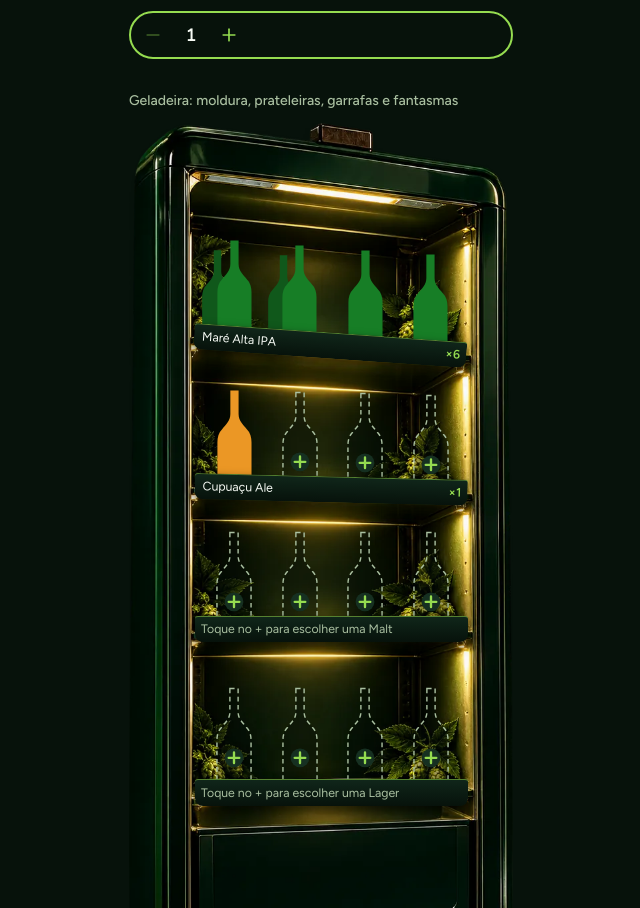
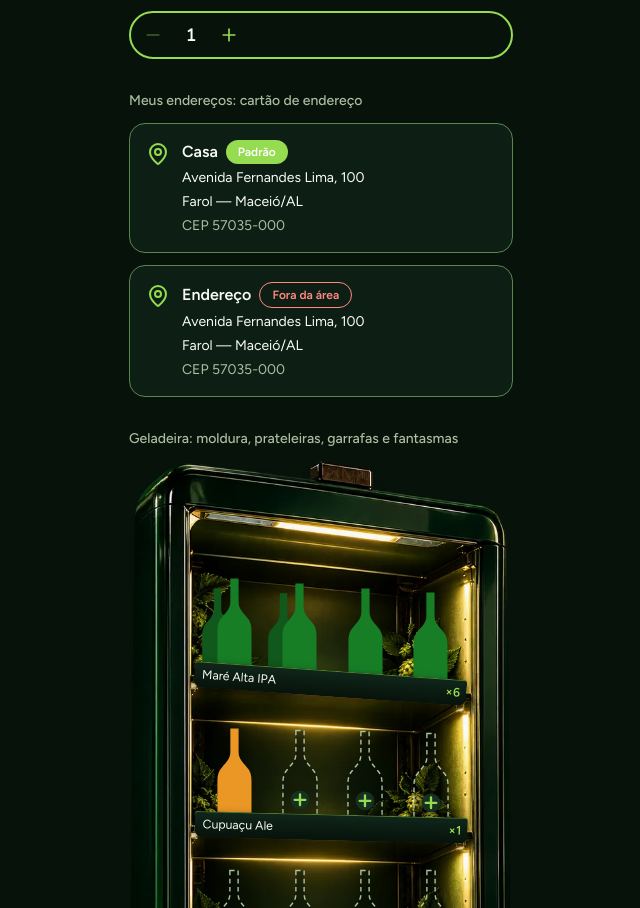
Before and after one commit to DiegoLCirqueira/Leguel-Beer, a Next.js app in the folder apps/web/: page /dev/tokens in a window 1280 px wide. Shown: the part 1892-2800 px from the top of the page, without its empty margins (319-959 px from the left). Built offline with nearby package versions, Linux system fonts and the light colour scheme; no server answers.

Commit message:
:sparkles: feat(web): adiciona o cartão de endereço com os selos Padrão e Fora da área

```diff
--- a/apps/web/src/components/component-showcase.tsx
+++ b/apps/web/src/components/component-showcase.tsx
@@ -1,6 +1,6 @@
 "use client";
 
-import type { CervejaCard } from "@leguele/shared";
+import type { CervejaCard, EnderecoResposta } from "@leguele/shared";
 import { ArrowRight, Link2, Lock, UserRound } from "lucide-react";
 import { useState } from "react";
 import type { ItemLocal } from "@/lib/geladeira/estado";
@@ -12,6 +12,7 @@ import {
   BottomSheet,
   Button,
   CardCerveja,
+  CartaoDeEndereco,
   Campo,
   CervejaNaoEncontrada,
   CategoryChips,
@@ -44,6 +45,19 @@ const swatches = [
   { name: "erro", className: "bg-erro" },
   { name: "aviso", className: "bg-aviso" },
 ];
+
+const enderecoExemplo: EnderecoResposta = {
+  id: "1",
+  apelido: "Casa",
+  cep: "57035000",
+  rua: "Avenida Fernandes Lima",
+  numero: "100",
+  bairro: "Farol",
+  cidade: "Maceió",
+  uf: "AL",
+  padrao: true,
+  foraDaArea: false,
+};
 
 const cervejaExemplo: CervejaCard = {
   id: "1",
@@ -176,6 +190,20 @@ export function ComponentShowcase() {
           rotulo="Quantidade de exemplo"
         />
       </Section>
+      <Section title="Meus endereços: cartão de endereço">
+        <ul className="flex flex-col gap-3">
+          <CartaoDeEndereco endereco={enderecoExemplo} />
+          <CartaoDeEndereco
+            endereco={{
+              ...enderecoExemplo,
+              id: "2",
+              apelido: undefined,
+              padrao: false,
+              foraDaArea: true,
+            }}
+          />
+        </ul>
+      </Section>
       <Section title="Geladeira: moldura, prateleiras, garrafas e fantasmas">
         <MolduraDaGeladeira itens={itensDaMoldura} />
       </Section>
--- a/apps/web/src/components/ui/cartao-de-endereco.tsx
+++ b/apps/web/src/components/ui/cartao-de-endereco.tsx
@@ -1,5 +1,35 @@
 import type { EnderecoResposta } from "@leguele/shared";
+import { MapPin } from "lucide-react";
 
-export function CartaoDeEndereco(_props: { endereco: EnderecoResposta }) {
-  return <li />;
+const comMascara = (cep: string) => `${cep.slice(0, 5)}-${cep.slice(5)}`;
+
+/** Um endereço da lista de "Meus endereços", com os selos "Padrão" e "Fora da área". */
+export function CartaoDeEndereco({ endereco }: { endereco: EnderecoResposta }) {
+  return (
+    <li className="flex gap-3 rounded-2xl border border-borda-campo bg-superficie/70 p-4">
+      <MapPin aria-hidden="true" className="mt-0.5 size-6 shrink-0 text-primaria" />
+      <div className="flex min-w-0 flex-1 flex-col gap-1 text-sm text-texto">
+        <div className="flex flex-wrap items-center gap-2">
+          <h2 className="text-base font-semibold">{endereco.apelido ?? "Endereço"}</h2>
+          {endereco.padrao ? (
+            <span className="rounded-full bg-primaria px-3 py-1 text-xs font-semibold text-texto-badge">
+              Padrão
+            </span>
+          ) : null}
+          {endereco.foraDaArea ? (
+            <span className="rounded-full border border-erro px-3 py-1 text-xs font-semibold text-erro">
+              Fora da área
+            </span>
+          ) : null}
+        </div>
+        <p>
+          {endereco.rua}, {endereco.numero}
+        </p>
+        <p>
+          {endereco.bairro} — {endereco.cidade}/{endereco.uf}
+        </p>
+        <p className="text-texto-suave">CEP {comMascara(endereco.cep)}</p>
+      </div>
+    </li>
+  );
 }
--- a/apps/web/src/components/ui/index.ts
+++ b/apps/web/src/components/ui/index.ts
@@ -6,6 +6,7 @@ export { BlocoDePreco } from "./bloco-de-preco";
 export { BottomSheet } from "./bottom-sheet";
 export { Button, buttonVariants } from "./button";
 export { CardCerveja } from "./card-cerveja";
+export { CartaoDeEndereco } from "./cartao-de-endereco";
 export { CervejaNaoEncontrada } from "./cerveja-nao-encontrada";
 export { CategoryChips } from "./category-chips";
 export { Campo } from "./campo";
--- a/apps/web/src/lib/enderecos/buscar.ts
+++ b/apps/web/src/lib/enderecos/buscar.ts
@@ -2,9 +2,7 @@ import { listaDeEnderecosSchema, type EnderecoResposta } from "@leguele/shared";
 import { urlDaApi } from "@/lib/auth/config";
 
 export type ResultadoDosEnderecos =
-  | { tipo: "ok"; enderecos: EnderecoResposta[] }
-  | { tipo: "sem-sessao" }
-  | { tipo: "erro" };
+  { tipo: "ok"; enderecos: EnderecoResposta[] } | { tipo: "sem-sessao" } | { tipo: "erro" };
 
 /** Uma API que não responde não pode deixar a tela esperando. */
 const TEMPO_LIMITE_MS = 8000;
```
